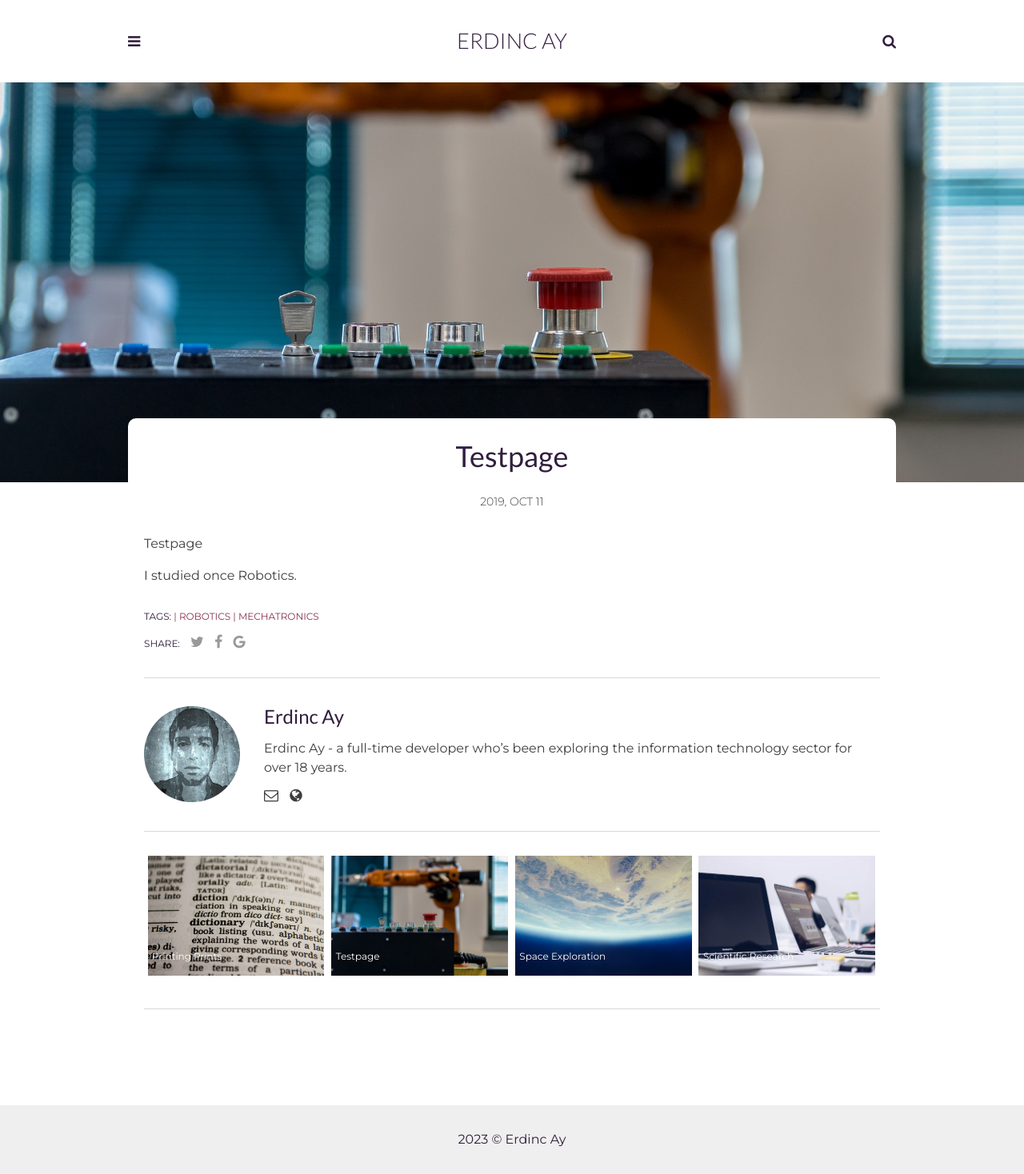
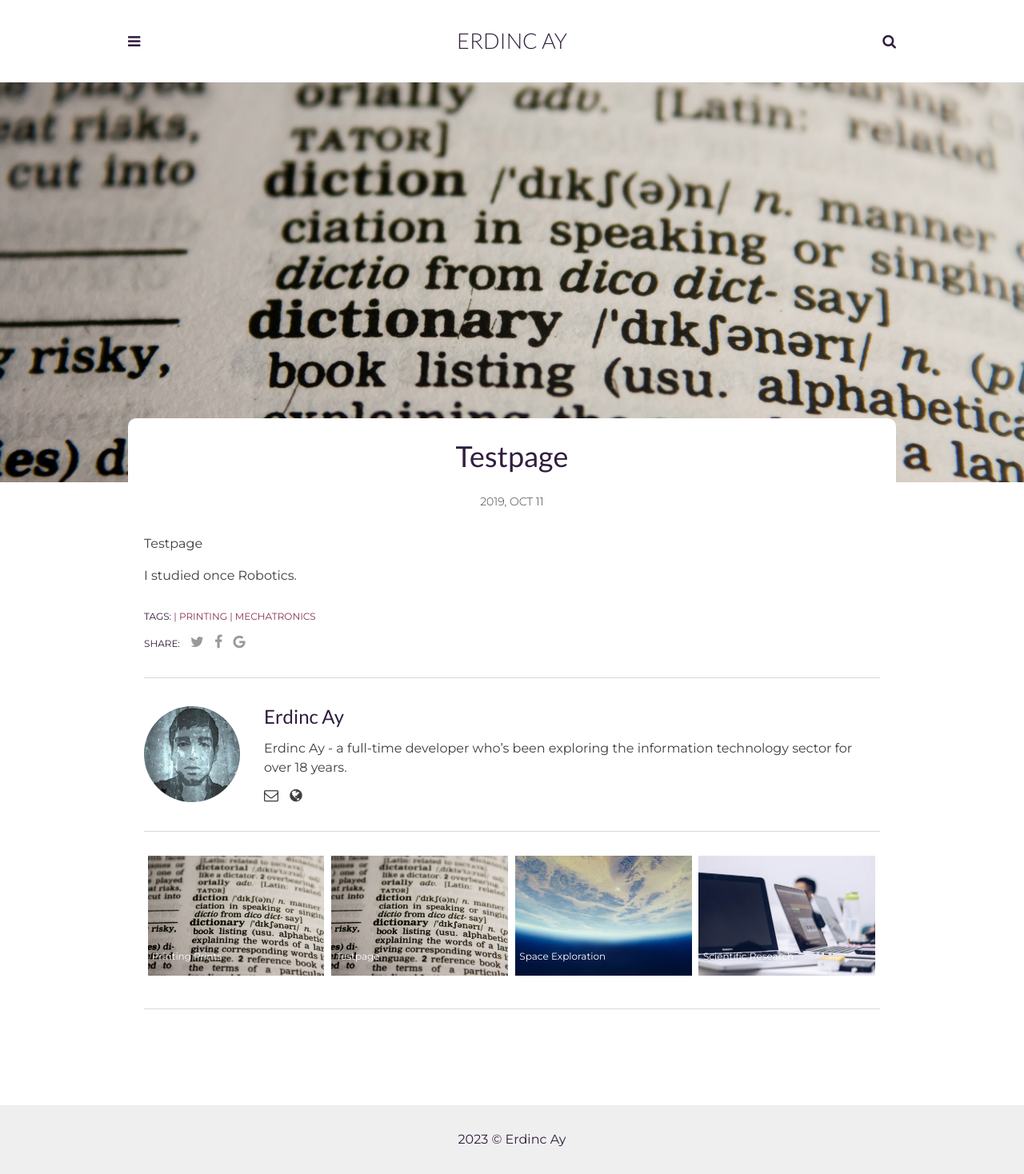
Before and after one commit to erdincay/erdincay.github.io, a Jekyll site: the page built from _posts/2019-10-11-printing-test.markdown, in a window 1280 px wide. Shown: the whole page at 80% size. Built offline with Jekyll 4.4.1, drawn with Linux system fonts in a browser that asks for light colours.

Commit message:
Update 2019-10-11-printing-test.markdown

```diff
--- a/_posts/2019-10-11-printing-test.markdown
+++ b/_posts/2019-10-11-printing-test.markdown
@@ -3,8 +3,8 @@ layout: post
 title:  Testpage
 date:   2019-10-11 07:57:10 +0100
 description: Printing Prints
-img: post-robotics.jpg # Add image post (optional)
-tags: [Robotics, Mechatronics]
+img: post-printing.jpg # Add image post (optional)
+tags: [Printing, Mechatronics]
 author: Erdinc Ay # Add name author (optional)
 ---
 Testpage
```
